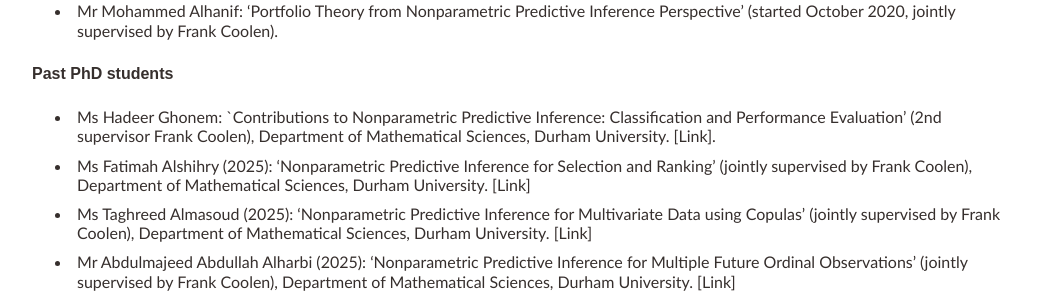
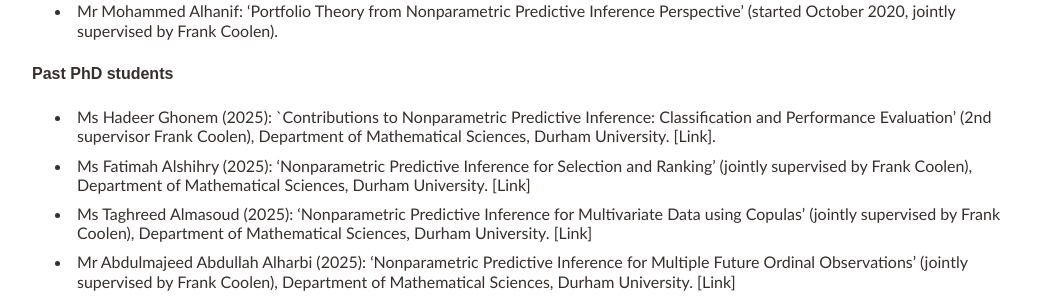
Before and after one commit to tmaturi/tahanimaturi, a Jekyll site: the page built from research.md, in a window 1280 px wide. Shown: the part 822-1122 px from the top of the page, without its empty margins (119-1160 px from the left). Built offline with Jekyll 4.4.1, drawn with Linux system fonts in a browser that asks for light colours; our own code applies the rules of GitHub Pages for plain Markdown files.

Commit message:
Update research.md

```diff
--- a/research.md
+++ b/research.md
@@ -48,7 +48,7 @@ title: Research
 ### Past PhD students
 <br>
 
-- Ms Hadeer Ghonem: `Contributions to Nonparametric Predictive Inference: Classification and Performance Evaluation'  (2nd supervisor Frank Coolen),   Department of Mathematical Sciences, Durham University. [[Link]](http://etheses.dur.ac.uk/16348/).
+- Ms Hadeer Ghonem (2025): `Contributions to Nonparametric Predictive Inference: Classification and Performance Evaluation'  (2nd supervisor Frank Coolen),   Department of Mathematical Sciences, Durham University. [[Link]](http://etheses.dur.ac.uk/16348/).
 
 
 - Ms Fatimah Alshihry (2025): 'Nonparametric Predictive Inference for Selection and
```
